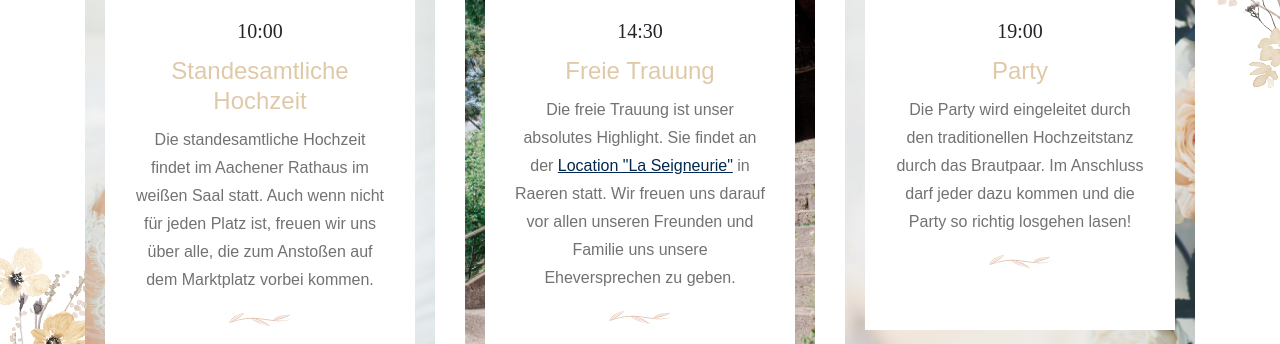
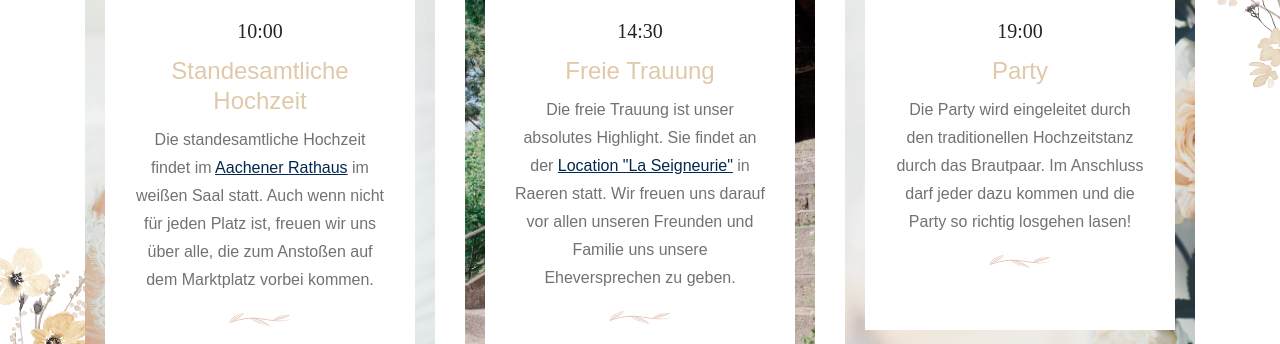
Before and after one commit to drik98/wedding-page, a Nuxt app: page / in a window 1280 px wide. Shown: the part 3820-4164 px from the top of the page. Built offline with nearby package versions, Linux system fonts and the light colour scheme; a web font is replaced by a local one.

Commit message:
Add link for navigation to rathaus

```diff
--- a/components/section/SectionProgram.vue
+++ b/components/section/SectionProgram.vue
@@ -6,9 +6,17 @@
         <BaseCard
           background-image="/img/program/1.png"
           title="Standesamtliche Hochzeit"
-          description="Die standesamtliche Hochzeit findet im Aachener Rathaus im weißen Saal statt. Auch wenn nicht für jeden Platz ist, freuen wir uns über alle, die zum Anstoßen auf dem Marktplatz vorbei kommen."
           :time="new Date('2024-09-28T12:00+02:00')"
-        />
+        >
+        <template #description>
+          <p>
+            Die standesamtliche Hochzeit findet im
+            <a href="https://maps.app.goo.gl/r4xcM34PXLqhdhiT8" target="_blank">Aachener Rathaus</a>
+            im weißen Saal statt.
+            Auch wenn nicht für jeden Platz ist, freuen wir uns über alle, die zum Anstoßen auf dem Marktplatz vorbei kommen.
+          </p>
+        </template>
+      </BaseCard>
       </div>
       <div class="col-xl-4 col-lg-4">
         <BaseCard
```
